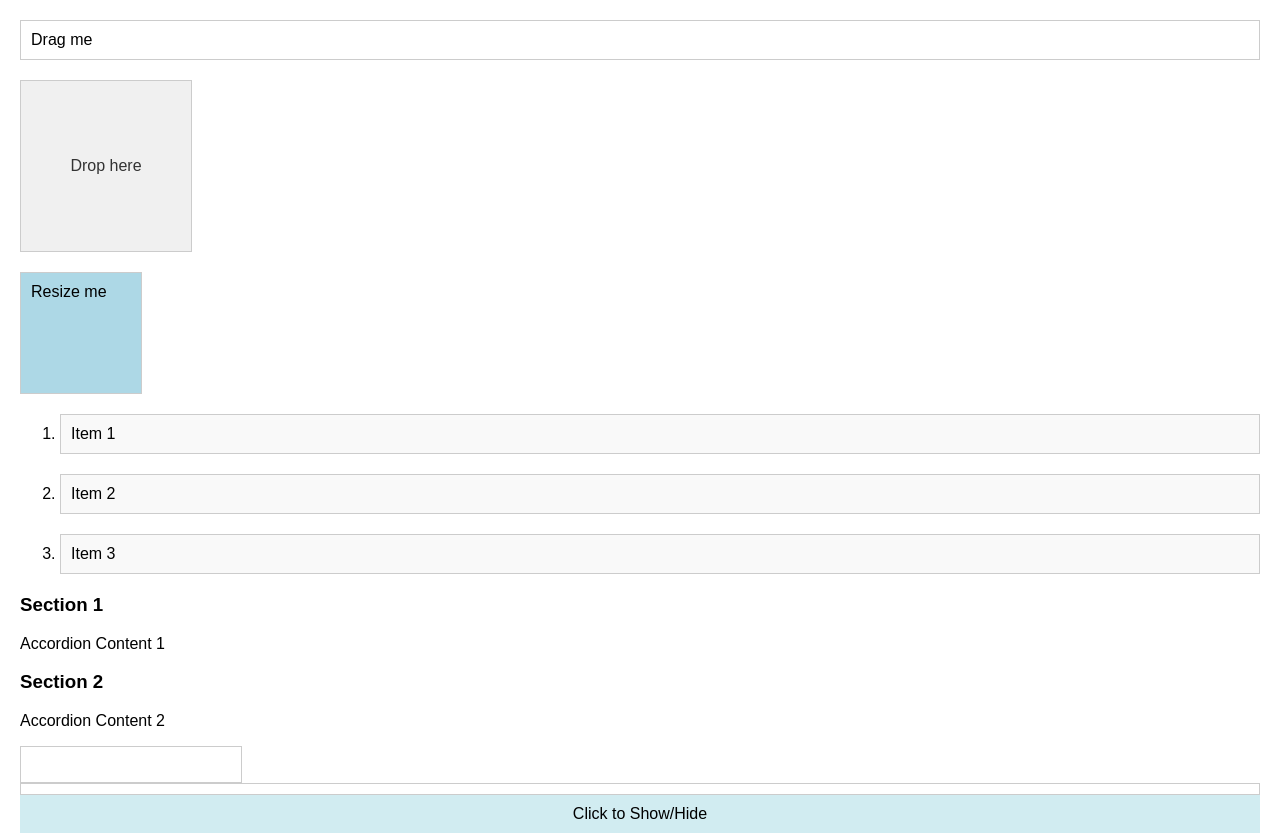
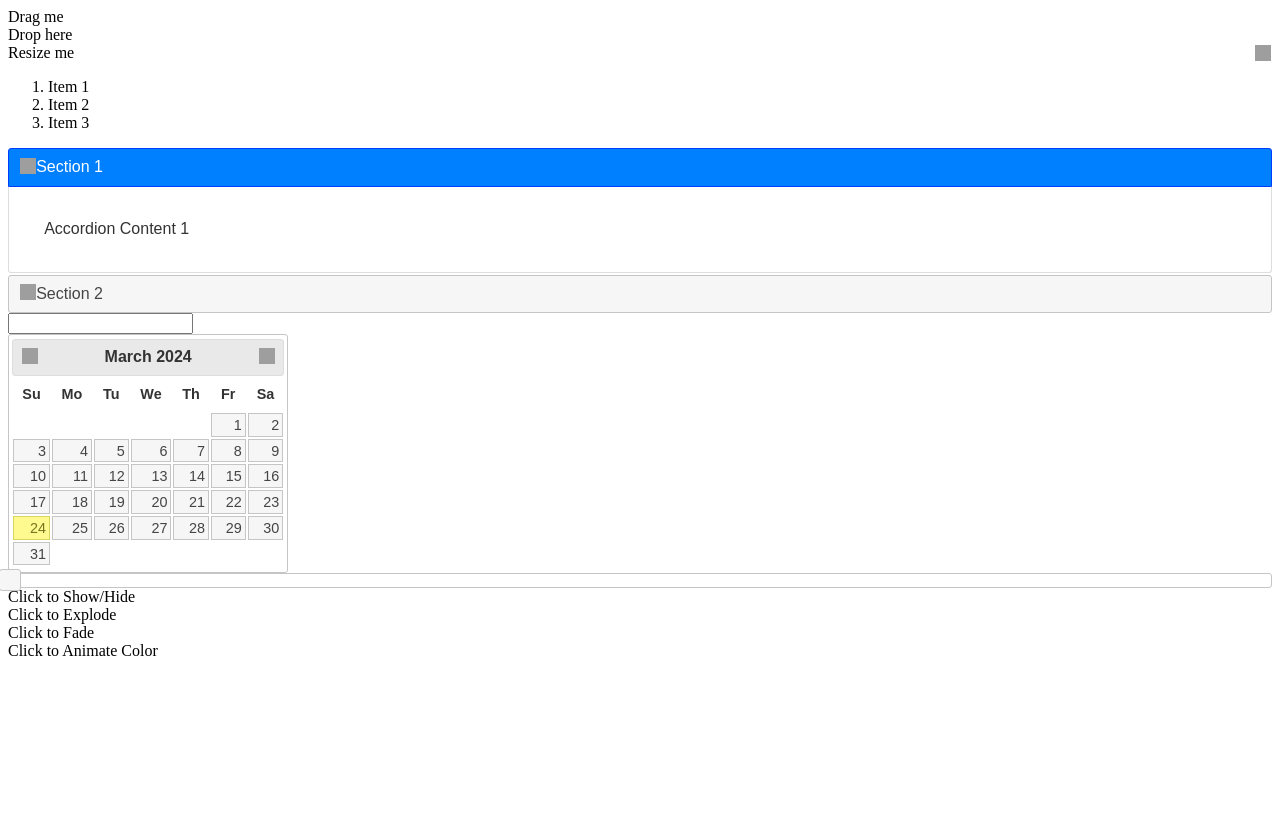
Before and after one commit to KylanAlvarez/Assignment2Question1, a plain HTML site: page index.html in a window 1280 px wide. Shown: the top 836 px of the page. After the commit the page ends 800 px from the top, so only its background shows below. Drawn offline with nearby package versions, Linux system fonts and the light colour scheme; grey boxes are pictures that could not be loaded.

Commit message:
Update index.html

```diff
--- a/index.html
+++ b/index.html
@@ -6,70 +6,7 @@
     <script src="https://code.jquery.com/jquery-3.6.0.min.js"></script>
     <script src="https://code.jquery.com/ui/1.12.1/jquery-ui.min.js"></script>
     <style>
-        body {
-            font-family: Arial, sans-serif;
-            margin: 20px;
-        }
-        .draggable, .resizable, .selectable-item, .accordion-section, .date-picker, .slider, .color-animation, #droppable, #show-hide, #explode, #fade, #color-animation {
-            padding: 10px;
-            margin-bottom: 20px;
-        }
-        .draggable, .resizable, .selectable-item, #droppable {
-            border: 1px solid #ccc;
-        }
-        .droppable {
-            width: 150px;
-            height: 150px;
-            background-color: #f0f0f0;
-            color: #333;
-            line-height: 150px;
-            text-align: center;
-        }
-        .resizable {
-            width: 100px;
-            height: 100px;
-            background-color: lightblue;
-        }
-        .selectable-item {
-            background-color: #f9f9f9;
-            cursor: pointer;
-        }
-        #selectable .ui-selecting {
-            background: #FECA40;
-        }
-        #selectable .ui-selected {
-            background: #F39814;
-            color: white;
-        }
-        #accordion .ui-accordion-header {
-            background-color: #e9ecef;
-            border: 1px solid #ddd;
-        }
-        #accordion .ui-accordion-content {
-            border: 1px solid #ddd;
-        }
-        #autocomplete {
-            width: 200px;
-            padding: 10px;
-            border: 1px solid #ccc;
-        }
-        #date-picker {
-            border: 1px solid #ccc;
-            padding: 5px;
-        }
-        .slider {
-            margin-top: 20px;
-        }
-        #show-hide, #explode, #fade, #color-animation {
-            background-color: #d1ecf1;
-            border-color: #bee5eb;
-            cursor: pointer;
-            text-align: center;
-        }
-        .color-animation {
-            background-color: #d1ecf1;
-            transition: background-color 1s ease;
-        }
+        /* Your existing styles remain unchanged */
     </style>
 </head>
 <body>
@@ -109,4 +46,51 @@
         $("#resizable").resizable();
         $("#selectable").selectable();
         $("#accordion").accordion();
-        var availableTags = ["ActionScript", "AppleScript", "Asp", "BASIC", "C", "C++", "Clojure", "COBOL", "ColdFusion", "
+
+        // Complete the autocomplete initialization
+        var availableTags = [
+            "ActionScript", "AppleScript", "Asp", "BASIC", "C", "C++", "Clojure",
+            "COBOL", "ColdFusion", "Erlang", "Fortran", "Groovy", "Haskell",
+            "Java", "JavaScript", "Lisp", "Perl", "PHP", "Python", "Ruby",
+            "Scala", "Scheme"
+        ];
+        $("#autocomplete").autocomplete({
+            source: availableTags
+        });
+
+        // Date Picker initialization
+        $("#date-picker").datepicker();
+
+        // Slider initialization
+        $("#slider").slider();
+
+        // Show & Hide, Explode, Fade, and Color Animation interactions
+        $("#show-hide").on("click", function() {
+            $(this).hide(1000, function() {
+                $(this).show(1000);
+            });
+        });
+
+        $("#explode").on("click", function() {
+            $(this).hide("explode", { pieces: 16 }, 2000, function() {
+                $(this).show("explode", { pieces: 16 }, 2000);
+            });
+        });
+
+        $("#fade").on("click", function() {
+            $(this).fadeOut(1000, function() {
+                $(this).fadeIn(1000);
+            });
+        });
+
+        $("#color-animation").on("click", function() {
+            $(this).animate({
+                backgroundColor: "#abcdef"
+            }, 1000, function() {
+                // Animation complete. Can add callback code here if needed.
+            });
+        });
+    });
+</script>
+</body>
+</html>
```
